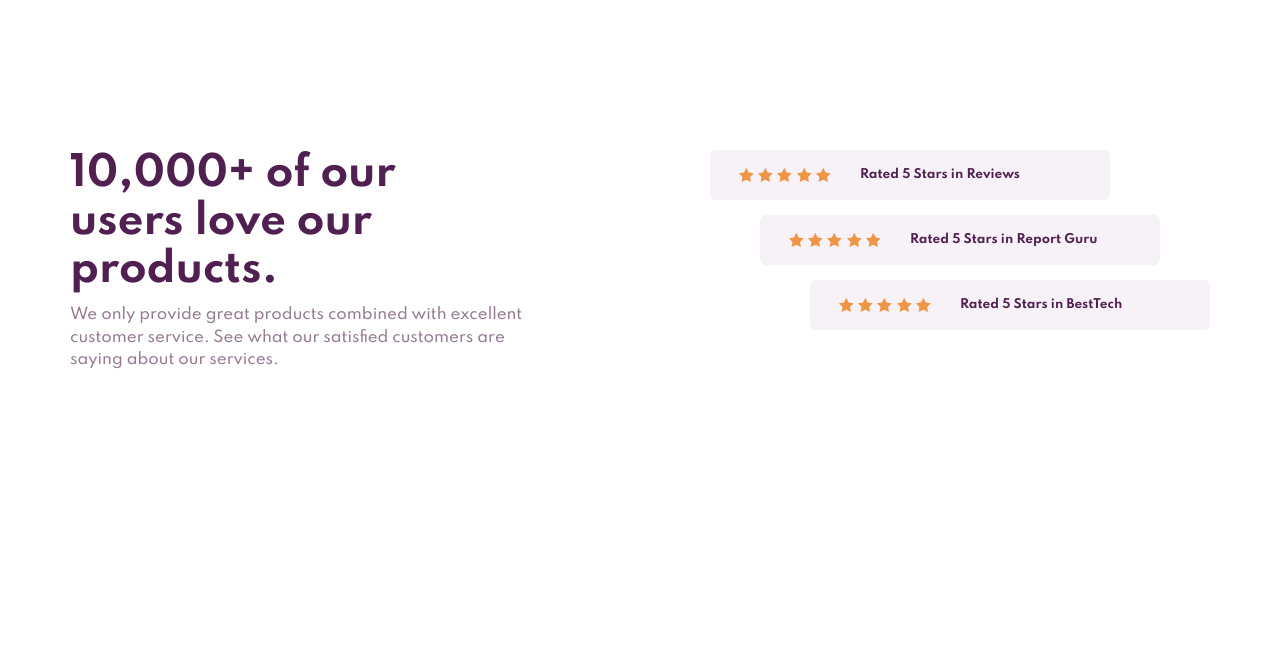
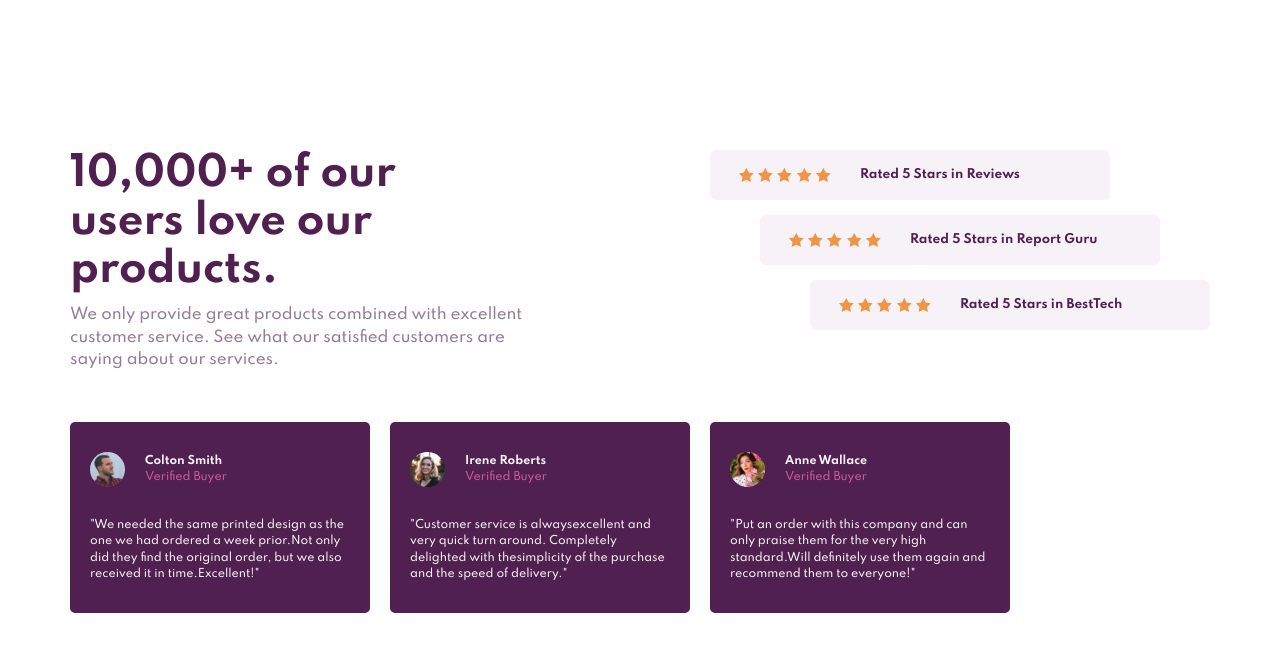
Before and after one commit to Barna-Molnar/social-proof-section-react, a React (Create React App) app: page / in a window 1280 px wide. Shown: the top 652 px of the page. Built offline with nearby package versions, Linux system fonts and the light colour scheme.

Commit message:
creating TestimonialBox +css

```diff
--- a/src/App.jsx
+++ b/src/App.jsx
@@ -1,6 +1,9 @@
 import './App.scss';
 import RatingBox from './RatingBox';
+import TestimonialBox from './TestimonialBox';
+import { colton, irene, anne } from './data';
 
+console.log(colton);
 function App() {
   return (
     <div className="App">
@@ -30,21 +33,25 @@ function App() {
           />
         </div>
       </header>
-      <div className="container__buyer"></div>
+      <div className="container__buyer">
+        <TestimonialBox obj={colton} />
+        <TestimonialBox obj={irene} />
+        <TestimonialBox obj={anne} />
+      </div>
     </div>
   );
 }
 
 export default App;
 
-{
-  /*   Rated 5 Stars in Reviews Rated 5 Stars in
-Report Guru Rated 5 Stars in BestTech
-<div class="attribution">
-  Challenge by
-  <a href="https://www.frontendmentor.io?ref=challenge">
-    Frontend Mentor
-  </a>
-  . Coded by <a href="#">Your Name Here</a>.
-</div> */
-}
+// {
+//   /*   Rated 5 Stars in Reviews Rated 5 Stars in
+// Report Guru Rated 5 Stars in BestTech
+// <div class="attribution">
+//   Challenge by
+//   <a href="https://www.frontendmentor.io?ref=challenge">
+//     Frontend Mentor
+//   </a>
+//   . Coded by <a href="#">Your Name Here</a>.
+// </div> */
+// }
--- a/src/App.scss
+++ b/src/App.scss
@@ -4,13 +4,10 @@
 
   height: 100vh;
   width: 1440px;
-  // display: flex;
-  // justify-content: center;
-  // align-items: center;
 
   header {
     display: flex;
-    // gap: 10rem;
+    margin-bottom: 5rem;
 
     .title {
       width: 50rem;
@@ -39,5 +36,10 @@
     .ratings > *:not(:last-child) {
       margin-bottom: 1.5rem;
     }
+  } // header closer
+
+  .container__buyer {
+    display: flex;
+    gap: 2rem;
   }
 }
--- a/src/RatingBox.jsx
+++ b/src/RatingBox.jsx
@@ -2,7 +2,6 @@ import React from 'react';
 import './ratingBox.scss';
 
 function RatingBox({ text, style }) {
-  console.log(style);
   return (
     <div className="ratingBox__container" style={style}>
       <div className="container__stars">
--- /dev/null
+++ b/src/TestimonialBox.jsx
@@ -0,0 +1,22 @@
+import React from 'react';
+import './testimonialBox.scss';
+
+function TestimonialBox({ obj }) {
+  console.log(obj);
+  return (
+    <div className="card__container">
+      <div className="card__header">
+        <img src={obj.imgURL} alt="" className="card__header__img" />
+        <div className="card__header__title">
+          <h4>{obj.name}</h4>
+          <p>{obj.statement}</p>
+        </div>
+      </div>
+      <div className="card__body">
+        <p>{obj.text}</p>
+      </div>
+    </div>
+  );
+}
+
+export default TestimonialBox;
--- a/src/data.js
+++ b/src/data.js
@@ -1,20 +1,22 @@
-const colton = {
+
+export const colton = {
+    imgURL: '/images/image-colton.jpg',
     name: 'Colton Smith',
-    title: "Verified Buyer",
-    text: "Weneeded the same printed design as the one we had ordered a week prior.Not only did they find the original order, but we also received it in time.Excellent!"
+    statement: "Verified Buyer",
+    text: '"We needed the same printed design as the one we had ordered a week prior.Not only did they find the original order, but we also received it in time.Excellent!"'
 
 }
-
-const irene = {
+export const irene = {
+    imgURL: '/images/image-irene.jpg',
     name: 'Irene Roberts',
-    title: "Verified Buyer",
-    text: "Customer service is alwaysexcellent and very quick turn around. Completely delighted with thesimplicity of the purchase and the speed of delivery."
+    statement: "Verified Buyer",
+    text: '"Customer service is alwaysexcellent and very quick turn around. Completely delighted with thesimplicity of the purchase and the speed of delivery."'
 
 }
-
-const anne = {
+export const anne = {
+    imgURL: '/images/image-anne.jpg',
     name: 'Anne Wallace',
-    title: "Verified Buyer",
-    text: "Put an order with this company and can only praise them for the very high standard.Will definitely use them again and recommend them to everyone!"
+    statement: "Verified Buyer",
+    text: '"Put an order with this company and can only praise them for the very high standard.Will definitely use them again and recommend them to everyone!"'
 
 }
--- /dev/null
+++ b/src/testimonialBox.scss
@@ -0,0 +1,51 @@
+@import './variables.scss';
+.card__container {
+  width: 30rem;
+  background-color: $color-very-dark-mag;
+  display: flex;
+  flex-direction: column;
+  padding: 3rem 2rem;
+  border-radius: 0.5rem;
+  text-align: start;
+
+  .card__header {
+    display: flex;
+    align-items: center;
+    margin-bottom: 3rem;
+
+    &__img {
+      width: 35px;
+      object-fit: cover;
+      border-radius: 10rem;
+      margin-right: 2rem;
+    }
+    &__title {
+      display: flex;
+      flex-direction: column;
+
+      h4 {
+        color: $color-light-grayish-mag;
+        font-size: 11px;
+        font-weight: 700;
+        margin-bottom: 3px;
+      }
+      p {
+        color: $color-soft-pink;
+        font-size: 11px;
+        font-weight: 500;
+        opacity: 0.8;
+      }
+    }
+  }
+
+  .card__body {
+    p {
+      position: relative;
+      font-size: 11px;
+      font-weight: 500;
+      line-height: 1.5;
+
+      color: $color-light-grayish-mag;
+    }
+  }
+}
```
